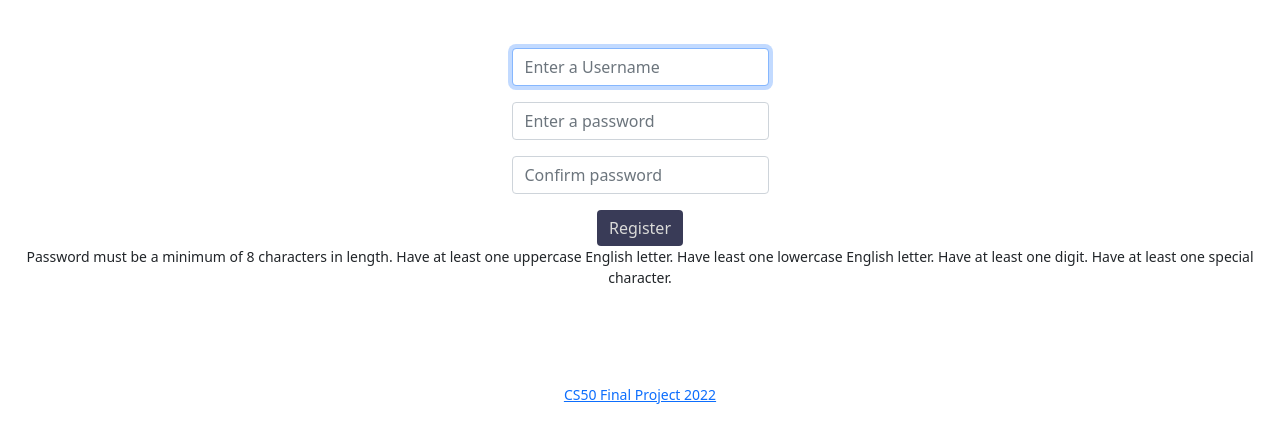
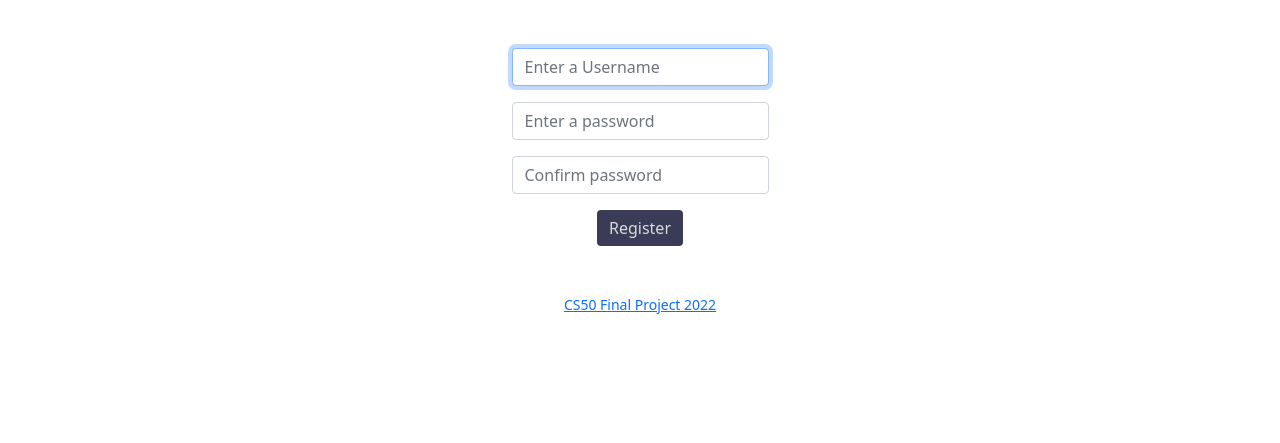
Before and after one commit to jnos-studies/anon_mood_board, a Flask app: page /register in a window 1280 px wide. Shown: the part 40-483 px from the top of the page. Run offline with Flask 2, Linux system fonts and the light colour scheme; parts of the project's set-up code (start-up, migrations or seed data) failed here and were passed over; some libraries are stand-ins or nearby versions.

Commit message:
Fixed login issues to make sure that password validation works

```diff
--- a/app/main.py
+++ b/app/main.py
@@ -107,7 +107,7 @@ def create_app(test=bool):
                 r_pattern = convert_to_regexp(emot_description)
                 # If there is a space, digit or the escape character '\' it is an invalid input
                 # also they cannot input a word that is longer than 50 characters
-                if r_pattern.isalpha() == False or len(emot_description) > 25:
+                if r_pattern.isalpha() == False or len(emot_description) > 15:
                     flash("Only single word descriptions of your mood are allowed!")
                     return redirect("/log_mood")
 
@@ -215,7 +215,6 @@ def create_app(test=bool):
             # Check if the password matches and if the user exits.
             if password == confirmation:
                 user_exists = db.execute("SELECT * FROM users WHERE username = ?;", username)
-                # Force users to have a password length longer than 8 characters and have at least 4 nonalphanumeric characters
                 # using regex for password validation, taken from https://uibakery.io/regex-library/password-regex-python
                 """
                     Has minimum 8 characters in length. Adjust it by modifying {8,}
@@ -224,9 +223,15 @@ def create_app(test=bool):
                     At least one digit. You can remove this condition by removing (?=.*?[0-9])
                     At least one special character,  You can remove this condition by removing (?=.*?[#?!@$%^&*-])
                 """
+                password_validation = (re.search("^(?=.*?[A-Z])(?=.*?[a-z])(?=.*?[0-9]).{8,}$", password) == None)
+                print(password_validation)
+                if password_validation == True:
+                    flash("""Password must be a minimum of 8 characters in length,
+Have at least one uppercase English letter,
+have least one lowercase English letter,
+and have at least one digit.""")
+                    return redirect("/register")
 
-                if len(password) < 8 and len(re.findall("^(?=.*?[A-Z])(?=.*?[a-z])(?=.*?[0-9])(?=.*?[#?!@$%^&*-]).{8,}$", password)) > 1:
-                    return apology("Password is invalid!")
                 if len(user_exists) == 0:
                     image_path = secrets.token_hex(16)
                     moodI(image_path, rgb=[57, 59, 87])
--- a/app/templates/register.html
+++ b/app/templates/register.html
@@ -16,11 +16,4 @@
         </div>
         <button class="btn btn-primary" type="submit">Register</button>
     </form>
-    <footer class="mb-5 small text-center">
-        Password must be a minimum of 8 characters in length.
-        Have at least one uppercase English letter.
-        Have least one lowercase English letter.
-        Have at least one digit.
-        Have at least one special character.
-    </footer>
 {% endblock %}
```
Also changed, not shown: tests/test_output.txt (+1 -1 lines), README.md, 1 other file.
